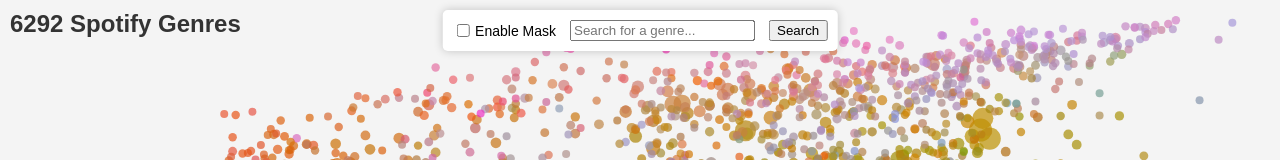
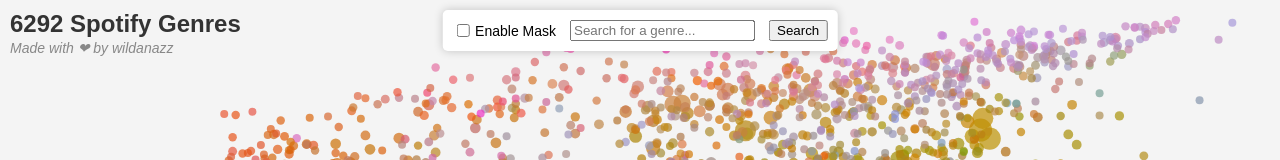
Before and after one commit to wildanazz/d3-spotify-genres, a plain HTML site: page index.html in a window 1280 px wide. Shown: the top 160 px of the page. Drawn offline with nearby package versions, Linux system fonts and the light colour scheme.

Commit message:
Update index.html

```diff
--- a/index.html
+++ b/index.html
@@ -3,7 +3,7 @@
 <head>
     <meta charset="UTF-8">
     <meta name="viewport" content="width=device-width, initial-scale=1.0">
-    <title>ENAO</title>
+    <title>ENAO - Every Spotify Genre</title>
     <script src="https://d3js.org/d3.v7.min.js"></script>
     <style>
         /* Basic Reset and Full Screen Layout */
@@ -36,6 +36,16 @@
             font-size: 24px;
             font-weight: bold;
             color: #333;
+        }
+
+        /* "Made with love" styling */
+        #credit {
+            position: absolute;
+            top: 40px; /* Adjusted for spacing under the title */
+            left: 10px;
+            font-size: 14px;
+            color: #888;
+            font-style: italic;
         }
 
         /* Tooltip styling */
@@ -114,6 +124,7 @@
 </head>
 <body>
     <div id="title">6292 Spotify Genres</div>
+    <div id="credit">Made with ❤︎ by wildanazz</div>
     <div id="scatterplot"></div>
     <div class="tooltip" id="tooltip"></div>
 
```
